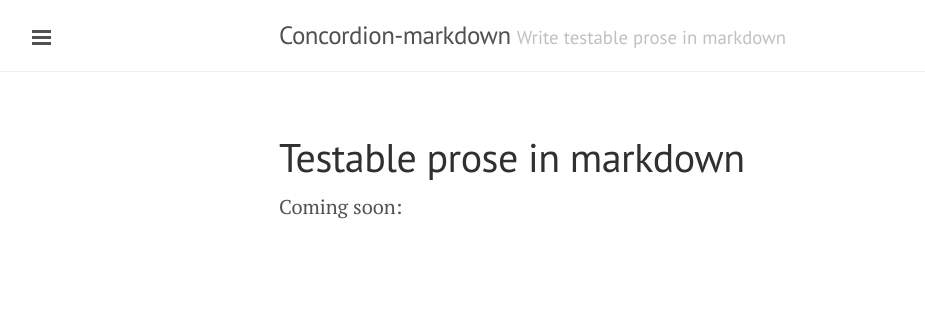
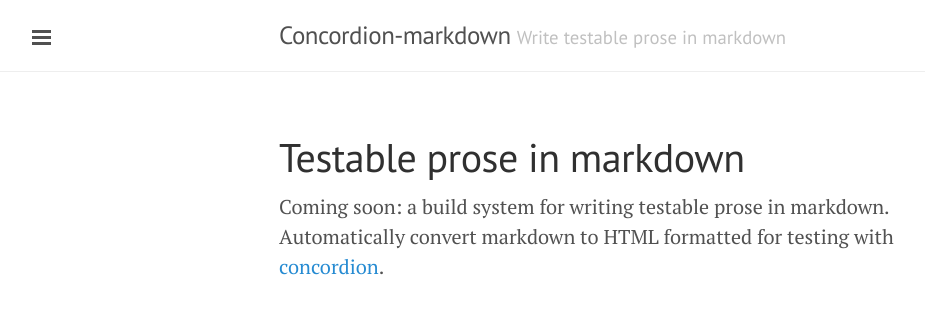
Before and after one commit to neelsmith/concmd, a Jekyll site: the page built from index.md, in a window 1280 px wide. Shown: the top 314 px of the page, without its empty margins (1-926 px from the left). Built offline with Jekyll 4.4.1, drawn with Linux system fonts in a browser that asks for light colours; Markdown is read by kramdown in place of the engine named in the settings.

Commit message:
Add home page

```diff
--- a/index.md
+++ b/index.md
@@ -3,4 +3,4 @@ title: Testable prose in markdown
 layout: page
 ---
 
-Coming soon:
+Coming soon:  a build system for writing testable prose in  markdown.  Automatically convert markdown to HTML formatted for testing with [concordion](http://concordion.org/).
```
